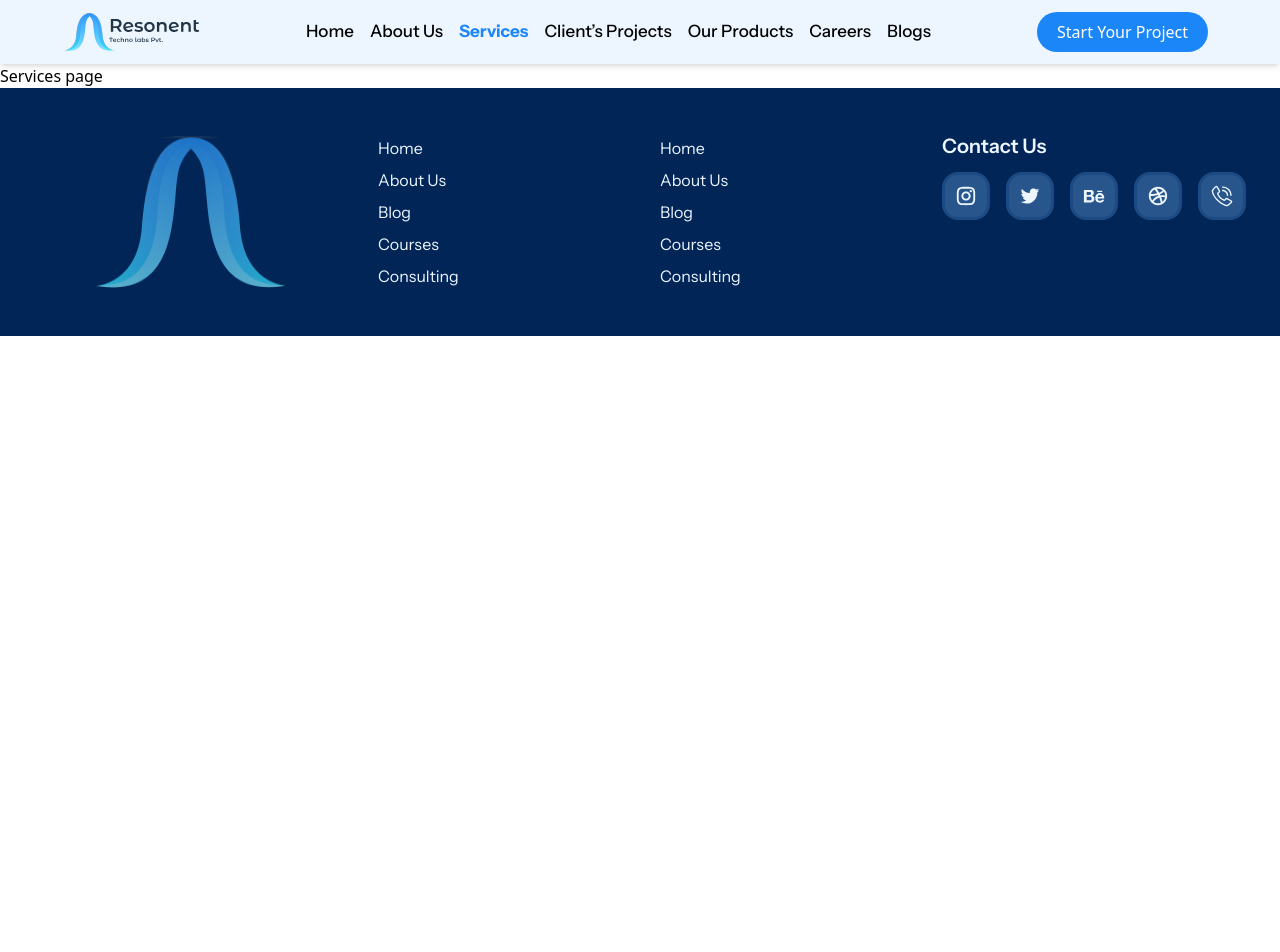
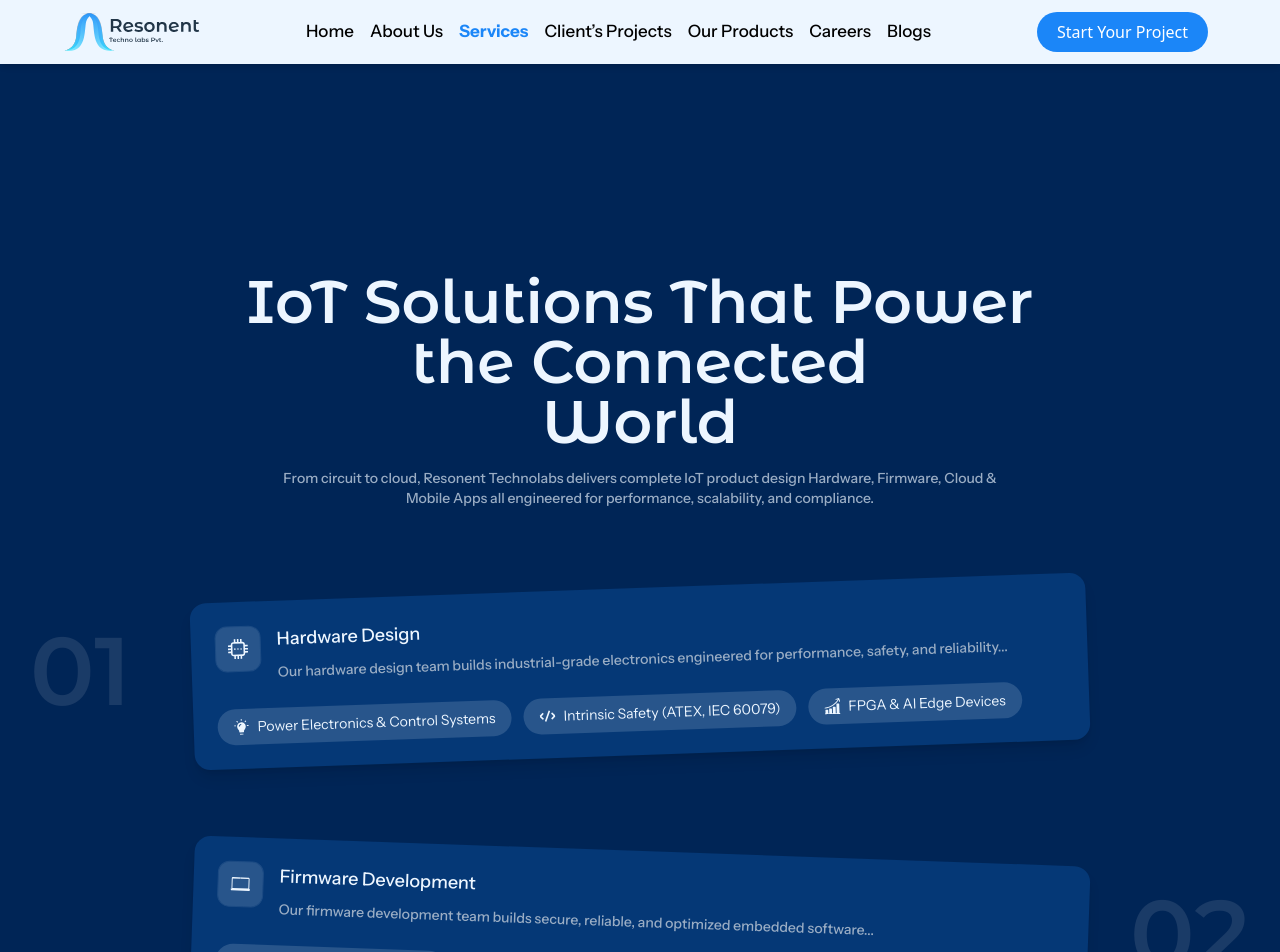
Before and after one commit to rusheeldhandhalya25/resonent-web, a React (Vite) app in the folder frontend/: page /services in a window 1280 px wide. Shown: the top 952 px of the page. Before the commit the page ends 800 px from the top, so only its background shows below. Built offline with nearby package versions, Linux system fonts and the light colour scheme.

Commit message:
30.1.2026 after home about and service

```diff
--- a/frontend/src/components/AboutUs.jsx
+++ b/frontend/src/components/AboutUs.jsx
@@ -12,33 +12,48 @@ const Aboutus = ({
   const navigate = useNavigate();
 
   return (
-    <section className="bg-backgroundClr py-14 lg:py-20">
-      <div className="max-w-[1200px] mx-auto px-4 grid grid-cols-1 lg:grid-cols-[40%_60%] gap-10 items-center">
+    <section className="bg-backgroundClr py-10 sm:py-14 lg:py-20">
+  <div className="max-w-[1200px] mx-auto px-4 grid grid-cols-1 lg:grid-cols-[40%_60%] gap-8 lg:gap-10 items-center">
 
+    {/* Image */}
     <div className="flex justify-center lg:justify-start">
       <img
         src={image}
         alt={title}
-            className="w-[700px] h-[450px] rounded-2xl"
+        className="
+          w-full
+          max-w-[320px] sm:max-w-[420px] md:max-w-[520px] lg:max-w-[700px]
+          h-auto
+          rounded-2xl
+          object-cover
+        "
       />
     </div>
 
+    {/* Content */}
     <div className="text-center lg:text-left">
-          <h3 className="font-heading text-textDefaultClr text-32 sm:text-36 lg:text-40 font-6">
+      <h3 className="font-heading text-textDefaultClr text-24 sm:text-28 md:text-32 lg:text-40 font-6">
         {title}
       </h3>
 
       {descriptions.map((text, index) => (
         <p
           key={index}
-              className="mt-4 text-[14px] sm:text-16 font-body text-textDisableClr leading-relaxed text-justify"
+          className="
+            mt-3 sm:mt-4
+            text-13 sm:text-14 md:text-16
+            font-body
+            text-textDisableClr
+            leading-relaxed
+            text-left lg:text-justify
+          "
         >
           {text}
         </p>
       ))}
 
       {showButton && (
-            <div className="mt-8 flex justify-center lg:justify-start">
+        <div className="mt-6 sm:mt-8 flex justify-center lg:justify-start">
           <AppButton
             variant="primary"
             size="sm"
@@ -52,7 +67,7 @@ const Aboutus = ({
     </div>
   </div>
 </section>
-  );
+  )
 };
 
 export default Aboutus;
--- a/frontend/src/components/ExpertiseCard.jsx
+++ b/frontend/src/components/ExpertiseCard.jsx
@@ -1,37 +1,44 @@
 const ExpertiseCard = ({ icon, title, description }) => {
   const style = {
-    backgroundColor: "#002556",
     backgroundImage: `
-    linear-gradient(
-      240.05deg,
-      rgba(4, 47, 105, 0.35) 0.05%,
-      rgba(53, 144, 242, 0.35) 21.74%,
-      rgba(53, 144, 242, 0.35) 73.07%,
-      rgba(4, 47, 105, 0.35) 101.64%
-    )
-  `,
+      linear-gradient(
+        240.05deg,
+        rgba(4,47,105,0.35) 0%,
+        rgba(53,144,242,0.35) 50%,
+        rgba(4,47,105,0.35) 100%
+      )
+    `,
   };
+
   return (
     <div
       style={style}
       className="
-        group
-        rounded-2xl p-6
+        w-full
+        rounded-2xl
+        px-5 py-6
+        sm:px-6 sm:py-7
+        lg:px-7 lg:py-8
         flex flex-col items-center text-center
-        transition-all duration-300
-         hover:bg-primaryDefaultClr
+        min-h-[210px]
       "
     >
-      {/* Icon */}
-      <img src={icon} alt={`${title} icon`} className="w-8 h-8 mb-4" />
+      <img
+        src={icon}
+        alt={title}
+        className="
+          w-9 h-9
+          sm:w-10 sm:h-10
+          lg:w-11 lg:h-11
+          mb-4
+        "
+      />
 
-      {/* Title */}
-      <p className="font-body font-6 text-lg text-textDefaultClr group-hover:text-white">
+      <p className="text-white font-body font-6 text-[15px] sm:text-[16px] lg:text-[18px]">
         {title}
       </p>
 
-      {/* Description */}
-      <p className="font-body font-2 text-sm text-textDisableClr mt-2 group-hover:text-white">
+      <p className="mt-2 text-[#c7d9ee] font-body text-[13px] sm:text-[14px] leading-relaxed">
         {description}
       </p>
     </div>
--- /dev/null
+++ b/frontend/src/components/ServicesCard.jsx
@@ -0,0 +1,88 @@
+import Power from "../assets/icons/power_expertise_pills.svg";
+import Code from "../assets/icons/code_expertise_pills.svg";
+import Graph from "../assets/icons/graph_expertise_pills.svg";
+
+const ServicesCard = ({
+  step,
+  variant = "odd", // "odd" | "even"
+  HeadIcon,
+  Heading,
+  Description,
+  Round1,
+  Round2,
+  Round3,
+}) => {
+  const isEven = variant === "even";
+
+  return (
+    <div className="relative w-full flex justify-center">
+
+      {/* BIG NUMBER */}
+      <div
+        className={`
+          absolute
+          top-1/2
+          -translate-y-1/2
+          text-[6rem]
+          font-heading
+          font-6
+          text-white/10
+          hidden
+          lg:block
+          ${isEven ? "right-[-50px]" : "left-[-50px]"}
+        `}
+      >
+        {step}
+      </div>
+
+      {/* CARD */}
+      <div
+        className={`
+          bg-cardClr
+          rounded-2xl
+          p-6
+          max-w-4xl
+          w-full
+          shadow-lg
+          transform
+          transition
+          duration-300
+          ${isEven ? "lg:rotate-2" : "lg:-rotate-2"}
+        `}
+      >
+        {/* TOP */}
+        <div className="flex gap-4 items-start">
+          <div className="bg-tagClr border border-lightOutlineClr rounded-xl p-3 shrink-0">
+            <img src={HeadIcon} alt="" className="w-5 h-5" />
+          </div>
+
+          <div className="flex flex-col gap-2">
+            <h2 className="font-body font-5 text-lg text-textDefaultClr">
+              {Heading}
+            </h2>
+
+            <p className="font-body font-5 text-sm text-textDisableClr leading-relaxed">
+              {Description}
+            </p>
+          </div>
+        </div>
+
+        {/* PILLS */}
+        <div className="flex flex-wrap gap-3 mt-6">
+          <Pill icon={Power} text={Round1} />
+          <Pill icon={Code} text={Round2} />
+          <Pill icon={Graph} text={Round3} />
+        </div>
+      </div>
+    </div>
+  );
+};
+
+const Pill = ({ icon, text }) => (
+  <div className="flex items-center gap-2 bg-tagClr rounded-full px-4 py-2">
+    <img src={icon} alt="" className="w-4 h-4" />
+    <span className="font-body text-sm text-textDefaultClr">{text}</span>
+  </div>
+);
+
+export default ServicesCard;
--- a/frontend/src/components/cards/AboutProductCard.jsx
+++ b/frontend/src/components/cards/AboutProductCard.jsx
@@ -1,13 +1,12 @@
-import React from "react";
-
 const AboutProductCard = ({ logo, title, description }) => {
   return (
     <div
       className="
         w-full
+        h-full
         rounded-2xl
         bg-cardClr
-        p-4
+        p-5
         text-center
         text-textDefaultClr
         shadow-lg
@@ -17,21 +16,21 @@ const AboutProductCard = ({ logo, title, description }) => {
       "
     >
       {/* Logo */}
-      <div className="w-[5.5rem] h-[5.5rem] rounded-full bg-textDefaultClr flex items-center justify-center mb-3">
+      <div className="w-[5rem] h-[5rem] sm:w-[5.5rem] sm:h-[5.5rem] rounded-full bg-textDefaultClr flex items-center justify-center mb-3">
         <img
           src={logo}
           alt={title}
-          className="w-[4rem] h-[4rem] object-contain"
+          className="w-[3.5rem] h-[3.5rem] sm:w-[4rem] sm:h-[4rem] object-contain"
         />
       </div>
 
       {/* Title */}
-      <h3 className="font-heading text-base font-6 mb-1">
+      <h3 className="font-heading text-base sm:text-lg font-6 mb-2">
         {title}
       </h3>
 
       {/* Description */}
-      <p className="font-body text-[13px] text-textDisableClr leading-snug ">
+      <p className="font-body text-[13px] sm:text-[14px] text-textDisableClr leading-relaxed">
         {description}
       </p>
     </div>
--- a/frontend/src/pages/Services.jsx
+++ b/frontend/src/pages/Services.jsx
@@ -1,9 +1,65 @@
-import React from 'react'
+import ServicesCard from "../components/ServicesCard";
+import HardwareDesign from "../assets/icons/hardware_design_icon.svg"
+import FirmwareDevelopment from "../assets/icons/firmware_development_icon.svg"
 
-function Services() {
+const First = () => {
   return (
-    <div>Services page</div>
+    <div className="bg-backgroundClr flex flex-col items-center justify-center px-4 sm:px-6">
+      <div className="text-3xl sm:text-4xl lg:text-60 font-heading font-6 text-center text-textDefaultClr mt-[6rem] lg:mt-[13rem] max-w-[900px] leading-tight">
+       IoT Solutions That Power
+        <br />
+        the Connected
+        <br />
+         World
+      </div>
+
+      <p className="font-body text-sm sm:text-[14px] text-center text-textDisableClr max-w-[750px] font-5 mt-4">
+        From circuit to cloud, Resonent Technolabs delivers complete IoT product design Hardware, Firmware, Cloud & Mobile Apps all engineered for performance, scalability, and compliance.
+      </p>
+    </div>
+  );
+};
+
+const OurService = () => {
+  return (
+    <section className="bg-backgroundClr px-4 sm:px-6 lg:px-20 py-20">
+      <div className="flex flex-col gap-24">
+
+        <ServicesCard
+          step="01"
+          variant="odd"
+          HeadIcon={HardwareDesign}
+          Heading="Hardware Design"
+          Description="Our hardware design team builds industrial-grade electronics engineered for performance, safety, and reliability..."
+          Round1="Power Electronics & Control Systems"
+          Round2="Intrinsic Safety (ATEX, IEC 60079)"
+          Round3="FPGA & AI Edge Devices"
+        />
+
+        <ServicesCard
+          step="02"
+          variant="even"
+          HeadIcon={FirmwareDevelopment}
+          Heading="Firmware Development"
+          Description="Our firmware development team builds secure, reliable, and optimized embedded software..."
+          Round1="FreeRTOS & Embedded OS"
+          Round2="OTA & Device Lifecycle"
+          Round3="Low Power Optimization"
+        />
+
+      </div>
+    </section>
+  );
+};
+
+
+
+const Services = () =>{
+  return(
+    <div>
+          <First />
+          <OurService />
+    </div>
   )
 }
-
-export default Services
+export default Services;
```
Also changed, not shown: frontend/src/pages/About.jsx (+127 -51 lines). Lines whose indentation alone changed are shown as unchanged.
